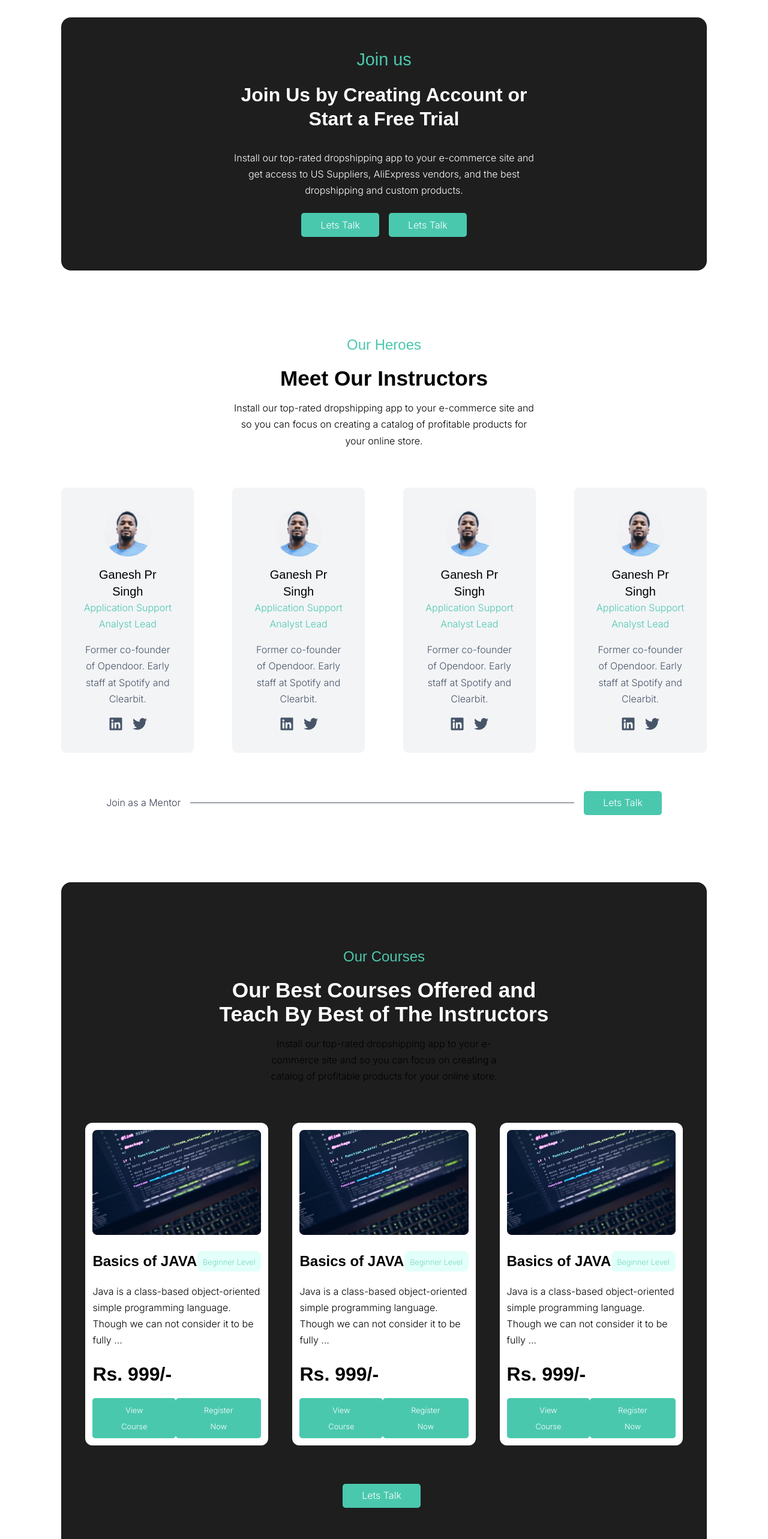
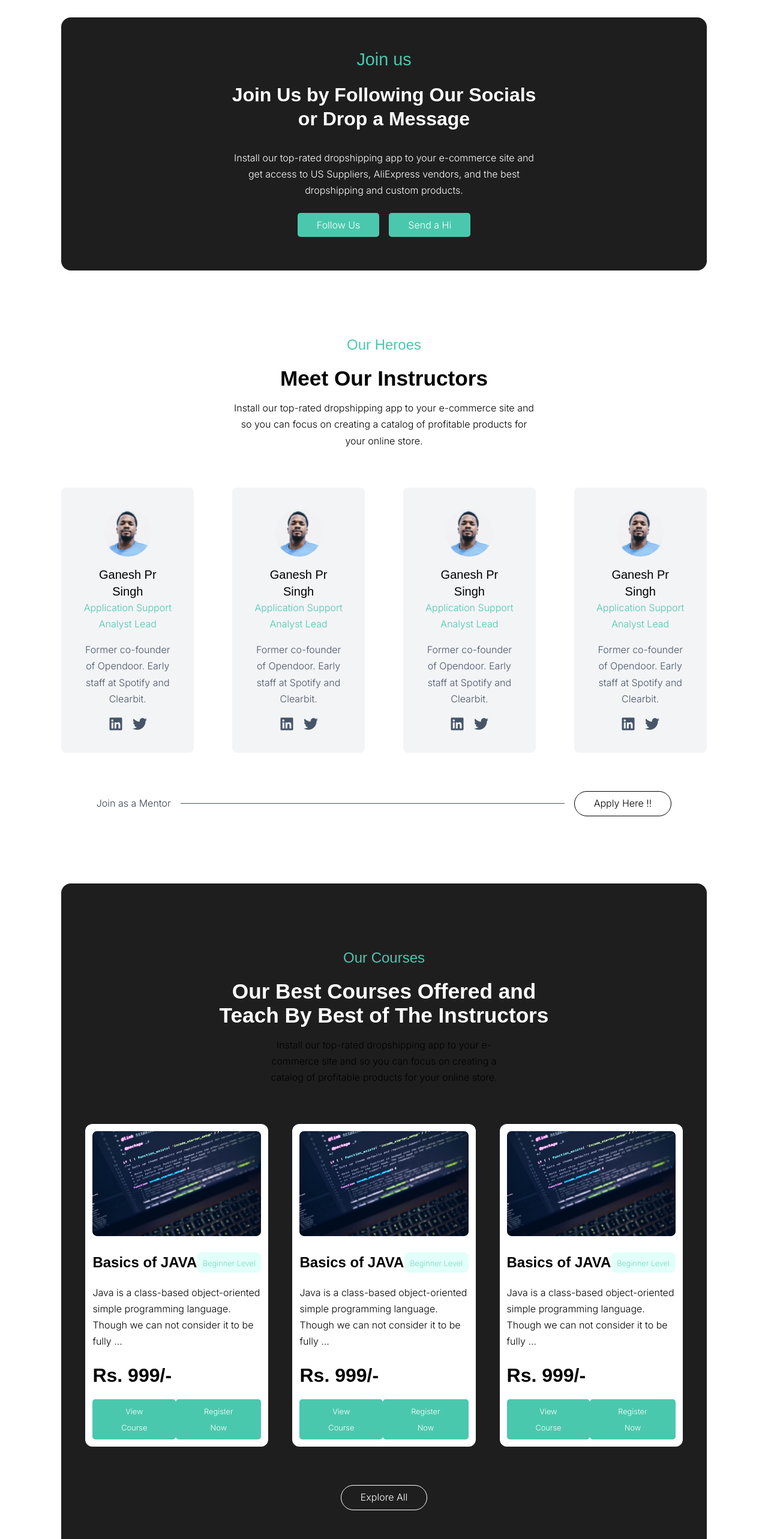
Before and after one commit to Ayuxh-Pratap/indilearn, a Next.js app: page / in a window 1280 px wide. Shown: the part 2760-5326 px from the top of the page at 60% size. Built offline with nearby package versions, Linux system fonts and the light colour scheme.

Commit message:
Button Variant Fix

```diff
--- a/app/globals.css
+++ b/app/globals.css
@@ -154,6 +154,26 @@ img {
   box-shadow: 0rem 0.5rem 1rem rgba(0, 0, 0, 0.1);
 }
 
+.btn.round.white {
+  border-radius: 5rem;
+  background: transparent;
+  border: 1px solid white;
+}
+
+.btn.round.black {
+  border-radius: 5rem;
+  background: transparent;
+  border: 1px solid black;
+}
+
+.btn.round.black:hover {
+  background: black;
+}
+
+.btn.round.white:hover {
+  background: white;
+}
+
 
 p,
 a,
--- a/components/Banner.jsx
+++ b/components/Banner.jsx
@@ -4,10 +4,10 @@ const Banner = () => {
   return (
     <section className='container px-5 bg-dark text-white text-center py-14 rounded-[1rem]'>
       <h2 className='primary font-medium text-[1.8rem] mb-6'>Join us</h2>
-      <h3 className='lg:w-[40vw] w-auto leading-10 mb-8'>Join Us by Creating Account or Start a Free Trial</h3>
+      <h3 className='lg:w-[40vw] w-auto leading-10 mb-8'>Join Us by Following Our Socials or Drop a Message</h3>
       <p className='lg:w-[40vw] w-auto mb-6'>Install our top-rated dropshipping app to your e-commerce site and get access to US Suppliers, AliExpress vendors, and the best dropshipping and custom products.</p>
-      <button className='btn primary mr-2'><a href="/">Lets Talk</a></button>
-      <button className='btn primary ml-2'><a href="/">Lets Talk</a></button>
+      <button className='btn primary mr-2'><a href="/">Follow Us</a></button>
+      <button className='btn primary ml-2'><a href="/">Send a Hi</a></button>
     </section>
   )
 }
--- a/components/Courses.jsx
+++ b/components/Courses.jsx
@@ -71,7 +71,7 @@ const Courses = () => {
                 }
             </div>
             <div className='flex items-center gap-4 justify-center'>
-                <button className='btn primary mr-2'><a href="/">Lets Talk</a></button>
+            <button className='group btn round white'><a href="/" className='text-white group-hover:text-black'><p>Explore All</p></a></button>
             </div>
         </section>
     )
--- a/components/Events.jsx
+++ b/components/Events.jsx
@@ -57,7 +57,7 @@ const Events = () => {
                 </div>
             </div>
             <div>
-                <button className='btn'>View All Events</button>
+            <button className='group btn round black'><a href="/" className='text-black group-hover:text-white'><p>View All Events</p></a></button>
             </div>
         </section>
     )
--- a/components/Instructors.jsx
+++ b/components/Instructors.jsx
@@ -1,6 +1,8 @@
 import React from 'react'
 import { FaTwitter } from "react-icons/fa";
 import { FaLinkedin } from "react-icons/fa";
+import { FaPersonWalkingArrowRight } from "react-icons/fa6";
+
 
 const Instructors = () => {
 
@@ -73,7 +75,7 @@ const Instructors = () => {
             <div className='flex items-center gap-4 justify-center'>
                 <p className='text-gray-700'>Join as a Mentor</p>
                 <hr className=' lg:w-[40rem] w-[4rem] h-[1px] bg-gray-600' />
-                <button className='btn primary'><a href="/">Lets Talk</a></button>
+                <button className='group btn round black'><a href="/" className='text-black group-hover:text-white'><p>Apply Here !!</p></a></button>
             </div>
         </section>
     )
```
